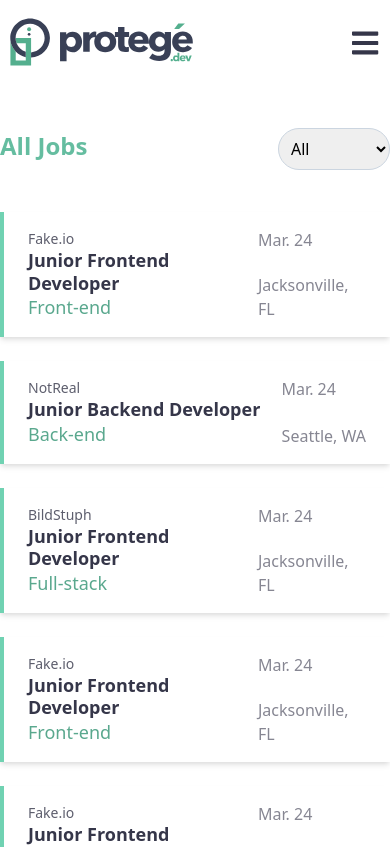
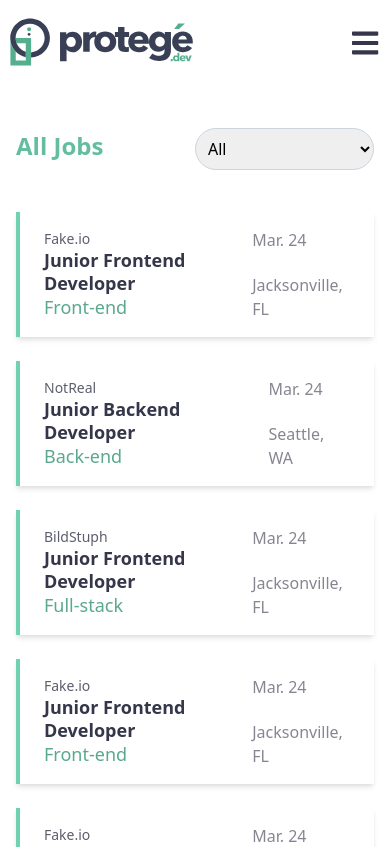
Before and after one commit to ProjectProtege/protege, a React (Create React App) app: page /job-board in a window 390 px wide. Shown: the top 847 px of the page. Built offline with nearby package versions, Linux system fonts and the light colour scheme.

Commit message:
Padding fix for mobile

```diff
--- a/src/pages/JobBoard.js
+++ b/src/pages/JobBoard.js
@@ -128,13 +128,13 @@ const JobBoard = ({location}) => {
   }, [initialFilterValue])
 
   return (
-    <div className="container mx-auto pt-32">
+    <div className="container mx-auto pt-32 px-4 md:px-0">
       <div className="flex justify-between mb-6">
         <h1 className=" text-2xl font-semibold text-teal-600 mb-6">
           {jobFilter ? `${jobFilter} Jobs` : 'All Jobs'}
         </h1>
 
-        <div className="md:w-1/4">
+        <div className="w-1/2 md:w-1/4">
           <label htmlFor="filter-by" className="sr-only">
             Filter
           </label>
```
